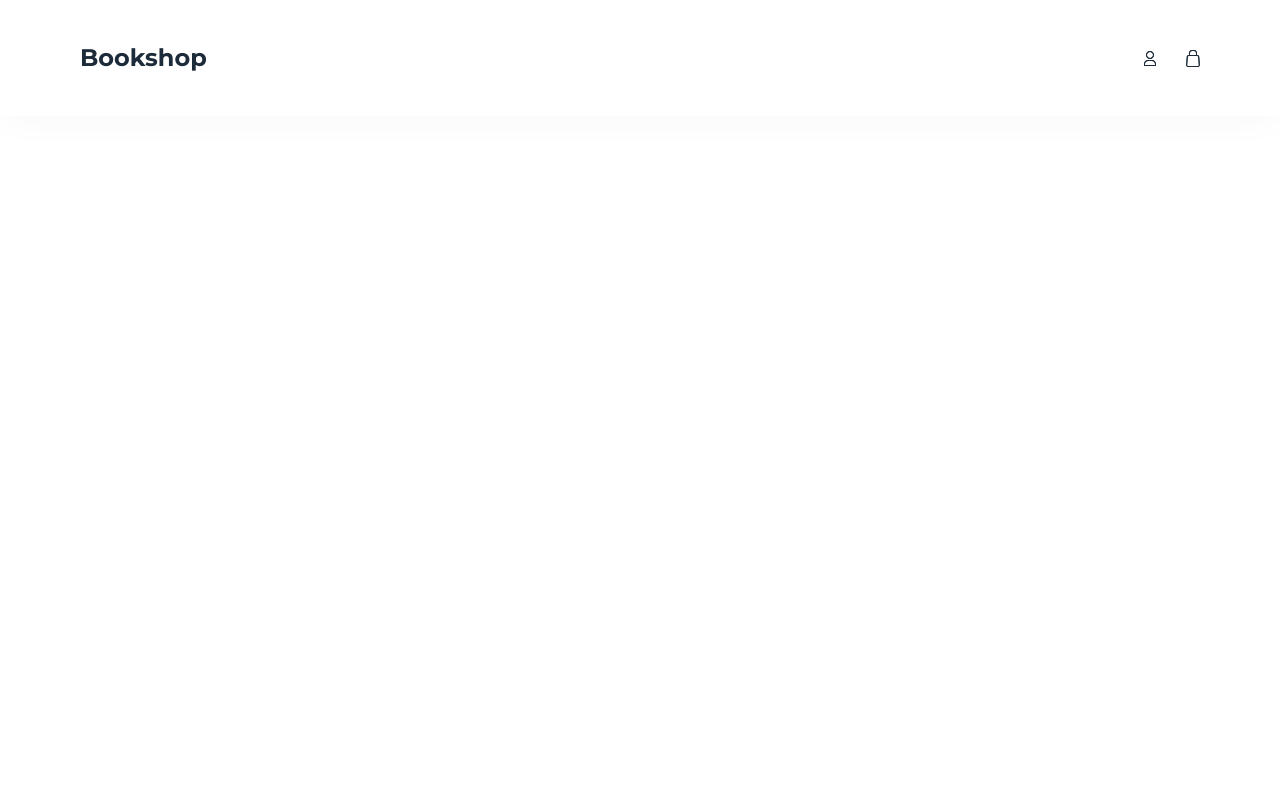
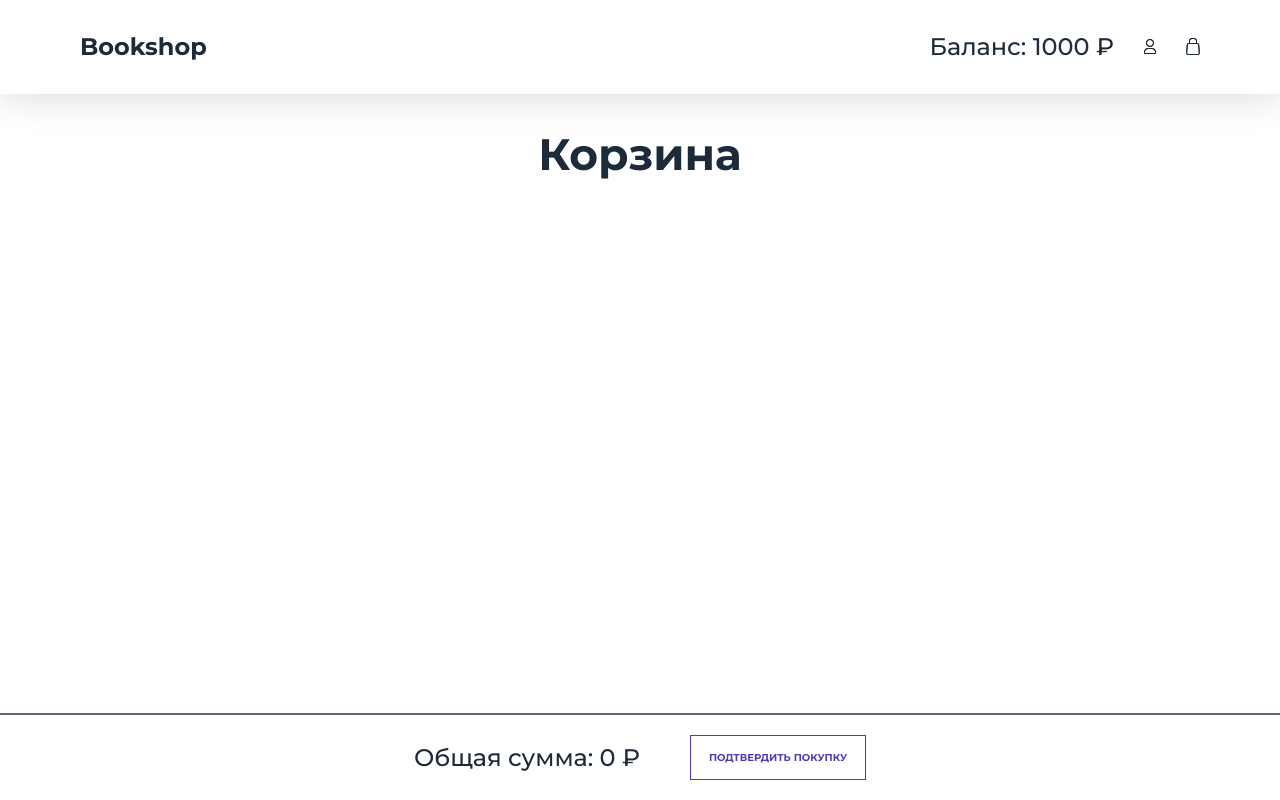
Before and after one commit to tagir404/bookshop, a Vue app: page /#/basket in a window 1280 px wide. Built offline with nearby package versions, Linux system fonts and the light colour scheme.

Commit message:
purchase dialog added

```diff
--- a/src/App.vue
+++ b/src/App.vue
@@ -1,11 +1,22 @@
 <script setup lang="ts">
-import { onMounted, ref } from 'vue';
+import { onMounted, ref, watch } from 'vue'
+import { useDialogStore } from './store/store';
 import TheHeader from './components/TheHeader.vue'
+import PurchaseConfirmation from './components/PurchaseConfirmation.vue'
 
+const dialogStore = useDialogStore()
 const headerHeight = ref(0)
 
 onMounted(() => {
     headerHeight.value = document.querySelector('header')?.offsetHeight || 0
+})
+
+watch(() => dialogStore.isOpen, () => {
+    if(dialogStore.isOpen) {
+        document.querySelector('body')?.classList.add('modal-open')
+    } else {
+        document.querySelector('body')?.classList.remove('modal-open')
+    }
 })
 </script>
 
@@ -14,6 +25,7 @@ onMounted(() => {
     <main :style="`margin-top: ${headerHeight}px`">
         <RouterView />
     </main>
+    <PurchaseConfirmation />
 </template>
 
 <style scoped>
--- a/src/assets/main.css
+++ b/src/assets/main.css
@@ -14,6 +14,10 @@ body {
     color: var(--text-black);
     font-family: 'Montserrat', sans-serif;
     line-height: 1.4;
+}
+
+body.modal-open {
+    overflow: hidden;
 }
 
 img {
--- /dev/null
+++ b/src/components/PurchaseConfirmation.vue
@@ -0,0 +1,72 @@
+<script setup lang="ts">
+import { useDialogStore } from '@/store/store'
+
+const dialogStore = useDialogStore()
+</script>
+
+<template>
+    <dialog
+        class="dialog"
+        :open="dialogStore.isOpen"
+        v-if="dialogStore.isOpen"
+    >
+        <div class="dialog__content">
+            <h3
+                class="dialog__title"
+                v-html="dialogStore.content.title"
+            ></h3>
+            <p
+                class="dialog__text"
+                v-if="!!dialogStore.content.text"
+                v-html="dialogStore.content.text"
+            ></p>
+            <button
+                class="dialog__close"
+                @click="dialogStore.close"
+            >
+                &#10005;
+            </button>
+        </div>
+    </dialog>
+</template>
+
+<style scoped lang="scss">
+.dialog {
+    position: fixed;
+    z-index: 200;
+    width: 100%;
+    height: 100%;
+    top: 0;
+    left: 0;
+    bottom: 0;
+    right: 0;
+    border: none;
+    background: rgba(0, 0, 0, 0.5);
+    display: flex;
+    align-items: center;
+    justify-content: center;
+
+    &__content {
+        background: #fff;
+        max-width: 80vw;
+        border-radius: 20px;
+        padding: 40px;
+        display: flex;
+        flex-direction: column;
+        gap: 20px;
+        position: relative;
+    }
+
+    &__title {
+        font-size: 24px;
+        text-align: center;
+    }
+
+    &__close {
+        font-size: 20px;
+        position: absolute;
+        top: 10px;
+        right: 15px;
+    }
+}
+</style>
--- a/src/components/TheHeader.vue
+++ b/src/components/TheHeader.vue
@@ -9,7 +9,7 @@ const balanceStore = useBalanceStore()
     <header>
         <div class="container">
             <RouterLink to="/" class="shopname">Bookshop</RouterLink>
-            <!-- <p class="balance">Баланс: {{ balanceStore.balance }} &#8381;</p> -->
+            <p class="balance">Баланс: {{ balanceStore.balance }} &#8381;</p>
             <div class="header-btns">
                 <button class="btn-user"></button>
                 <RouterLink to="/basket" class="btn-bag">
@@ -27,10 +27,11 @@ header {
     z-index: 100;
     width: 100%;
     background: #fff;
-    height: 116px;
     display: flex;
     align-items: center;
-    box-shadow: 1px 1px 40px #f7f7f7;
+    box-shadow: 1px 1px 40px #d6d6d6;
+    padding-top: 30px;
+    padding-bottom: 30px;
 }
 
 .container {
@@ -46,7 +47,8 @@ header {
 }
 
 .balance {
-    font-size: 20px;
+    font-weight: 500;
+    font-size: 24px;
     margin-left: auto;
 }
 
@@ -76,8 +78,8 @@ header {
     display: inline-flex;
     align-items: center;
     justify-content: center;
-    min-width: 13px;
-    min-height: 13px;
+    min-width: 15px;
+    min-height: 15px;
     border-radius: 50%;
     background: #ff353a;
     position: absolute;
@@ -87,7 +89,6 @@ header {
 
 @media (max-width: 768px) {
     header {
-        height: auto;
         padding-top: 20px;
         padding-bottom: 20px;
     }
--- a/src/pages/BasketPage.vue
+++ b/src/pages/BasketPage.vue
@@ -1,13 +1,23 @@
 <script setup lang="ts">
-import { useBasketStore } from '../store/store'
+import { computed, ref } from 'vue'
+import { useBasketStore, useDialogStore } from '../store/store'
 import { fixReqString } from '@/modules/utils'
 import bookCoverPhoto from '@/assets/img/book-cover.png'
 
+const basketFooter = ref<HTMLElement>()
 const basketStore = useBasketStore()
+const dialogStore = useDialogStore()
+const containerPaddingBottom = computed(() => basketFooter.value?.offsetHeight)
 </script>
 
 <template>
-    <div class="container">
+    <div
+        class="container"
+        :style="`padding-bottom: ${containerPaddingBottom}px`"
+    >
+        <h1>Корзина</h1>
+
+        <div class="book-list">
             <article
                 class="book"
                 v-for="book in basketStore.books"
@@ -20,12 +30,26 @@ const basketStore = useBasketStore()
                 />
                 <div class="book__info">
                     <h2 class="book__title">{{ book.volumeInfo.title }}</h2>
-                <div class="book__description" v-html="book.volumeInfo.description"></div>
+                    <div
+                        class="book__description"
+                        v-html="book.volumeInfo.description.slice(0, 400) + '...'"
+                    ></div>
                     <p class="book__price">
                         Цена: {{ Math.round(book.saleInfo.retailPrice.amount) }} &#8381;
                     </p>
                 </div>
             </article>
+        </div>
+
+        <div
+            class="basket-footer"
+            ref="basketFooter"
+        >
+            <div class="basket-footer__total">
+                Общая сумма: {{ basketStore.totalPrice }} &#8381;
+            </div>
+            <button class="btn-primary" @click="dialogStore.open">Подтвердить покупку</button>
+        </div>
     </div>
 </template>
 
@@ -33,17 +57,28 @@ const basketStore = useBasketStore()
 .container {
     display: flex;
     flex-direction: column;
+}
+
+h1 {
+    font-weight: bold;
+    font-size: 44px;
+    text-align: center;
+    margin-bottom: 50px;
+}
+
+.book-list {
+    display: flex;
+    flex-direction: column;
     gap: 50px;
 }
 
 .book {
     display: flex;
-    align-items: flex-start;
-    border: 1px solid #000;
-    border-radius: 10px;
+    border: 2px solid var(--text-gray);
     overflow: hidden;
 
     &__img {
+        align-self: flex-start;
     }
 
     &__info {
@@ -59,7 +94,57 @@ const basketStore = useBasketStore()
     }
 
     &__price {
+        font-weight: 500;
+        font-size: 24px;
+        margin-top: auto;
+    }
+}
+
+.basket-footer {
+    position: fixed;
+    bottom: 0;
+    left: 0;
+    width: 100%;
+    background: #fff;
+    z-index: 50;
+    padding: 20px 0;
+    border-top: 2px solid var(--text-gray);
+    display: flex;
+    justify-content: center;
+    align-items: center;
+    gap: 50px;
+
+    &__total {
+        font-weight: 500;
+        font-size: 24px;
+    }
+}
+
+@media (max-width: 768px) {
+    h1 {
+        font-size: 24px;
+        margin-bottom: 30px;
+    }
+
+    .book {
+        flex-direction: column;
+
+        &__info {
+            padding: 25px;
+            gap: 20px;
+        }
+
+        &__title {
             font-size: 20px;
+        }
+
+        &__description {
+            font-size: 14px;
+        }
+
+        &__price {
+            font-size: 18px;
+        }
     }
 }
 </style>
--- a/src/store/store.ts
+++ b/src/store/store.ts
@@ -1,27 +1,54 @@
 import { defineStore } from 'pinia'
-import { ref } from 'vue'
+import { ref, computed, reactive } from 'vue'
 import type { Book } from '@/modules/types'
 
 export const useBasketStore = defineStore('basket', () => {
-  const balanceStore = useBalanceStore()
-  const books = ref<Book[]>(JSON.parse(localStorage.getItem('basket') || '[]'))
+    const books = ref<Book[]>(JSON.parse(localStorage.getItem('basket') || '[]'))
+    const totalPrice = computed(() => Math.round(books.value.reduce((acc, book) => acc + book.saleInfo.retailPrice.amount, 0)))
 
-  function addBookInBasket(book: Book) {
-    if (balanceStore.balance > book.saleInfo.retailPrice.amount) {
-      balanceStore.balance = Math.round(balanceStore.balance - book.saleInfo.retailPrice.amount)
-      books.value.push(book)
-      localStorage.setItem('basket', JSON.stringify(books.value))
-    } else {
-      console.error('Недостаточно на балансе');
+    function addBookInBasket(book: Book) {
+        books.value.push(book)
+        localStorage.setItem('basket', JSON.stringify(books.value))
     }
 
-  }
-
-  return { books, addBookInBasket }
+    return { books, totalPrice, addBookInBasket }
 })
 
 export const useBalanceStore = defineStore('balance', () => {
-  const balance = ref<number>(1000)
+    const basketStore = useBasketStore()
+    const balance = ref<number>(1000)
+    const enoughBalanceToBuy = computed<boolean>(() => balance.value - basketStore.totalPrice >= 0)
 
-  return { balance }
+    return { balance, enoughBalanceToBuy }
 })
+
+export const useDialogStore = defineStore('dialog', () => {
+    const isOpen = ref<boolean>(false)
+    const content = reactive({
+        title: '',
+        text: ''
+    })
+
+    const balanceStore = useBalanceStore()
+    const basketStore = useBasketStore()
+
+    function open() {
+        if(balanceStore.enoughBalanceToBuy) {
+            content.title = `Покупка на сумму ${basketStore.totalPrice} &#8381;`
+            content.text = `Остаток на балансе после покупки ${balanceStore.balance - basketStore.totalPrice} &#8381;`
+        } else {
+            content.title = 'Недостаточно денег на балансе'
+            content.text = ''
+            setTimeout(() => {
+                isOpen.value = false
+            }, 2000)
+        }
+        isOpen.value = true
+    }
+
+    function close() {
+        isOpen.value = false
+    }
+
+    return { isOpen, content, open, close }
+})
```
Lines whose indentation alone changed are shown as unchanged.
